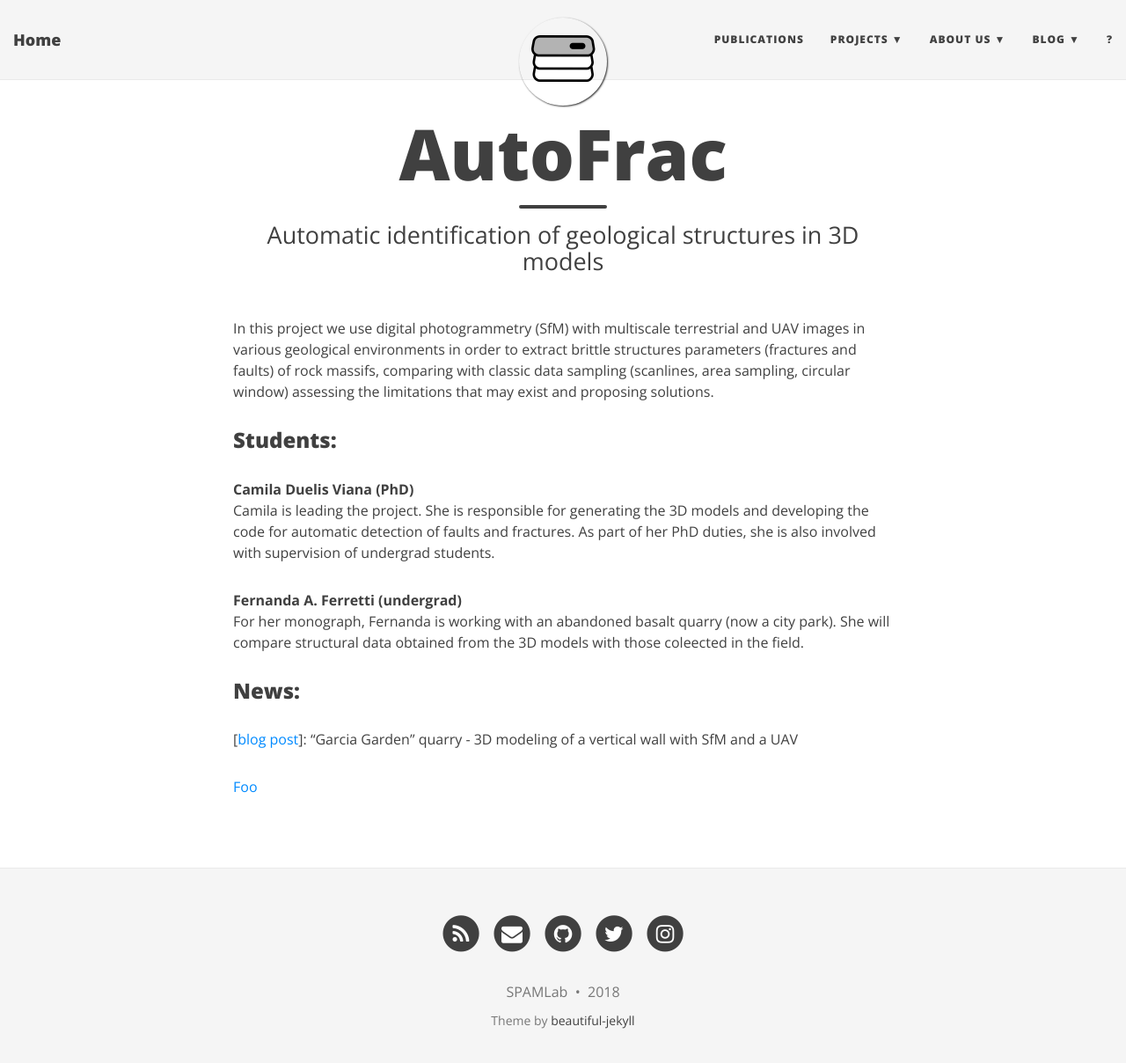
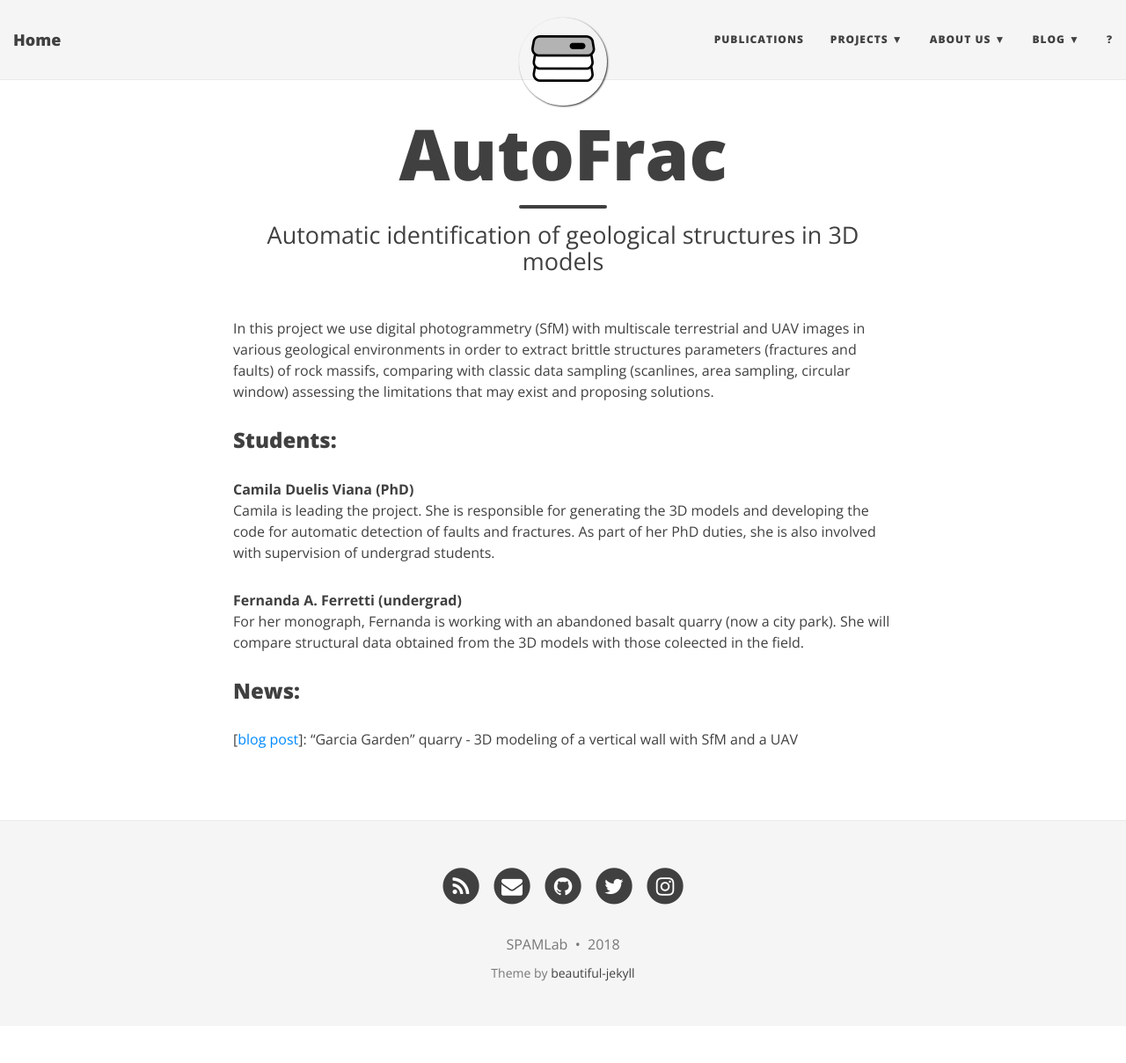
Before and after one commit to SPAMLab/SPAMLab.github.io, a Jekyll site: the page built from autofrac.md, in a window 1280 px wide and 1220 px high. Shown: the top 1208 px of the window at 88% size. Built offline with Jekyll 4.4.1, drawn with Linux system fonts in a browser that asks for light colours; nearby versions of some CDN libraries.

Commit message:
Update autofrac.md

```diff
--- a/autofrac.md
+++ b/autofrac.md
@@ -15,6 +15,4 @@
 For her monograph, Fernanda is working with an abandoned basalt quarry (now a city park). She will compare structural data obtained from the 3D models with those coleected in the field.
 
 ### News:
-[[blog post](2018-04-24-garcia_lichi)]: "Garcia Garden" quarry - 3D modeling of a vertical wall with SfM and a UAV
-
-<a href="{{ "foo" | 2018-04-24-garcia_lichi }}">Foo</a>
+[[blog post](_posts/2018-04-24-garcia_lichi)]: "Garcia Garden" quarry - 3D modeling of a vertical wall with SfM and a UAV
```
